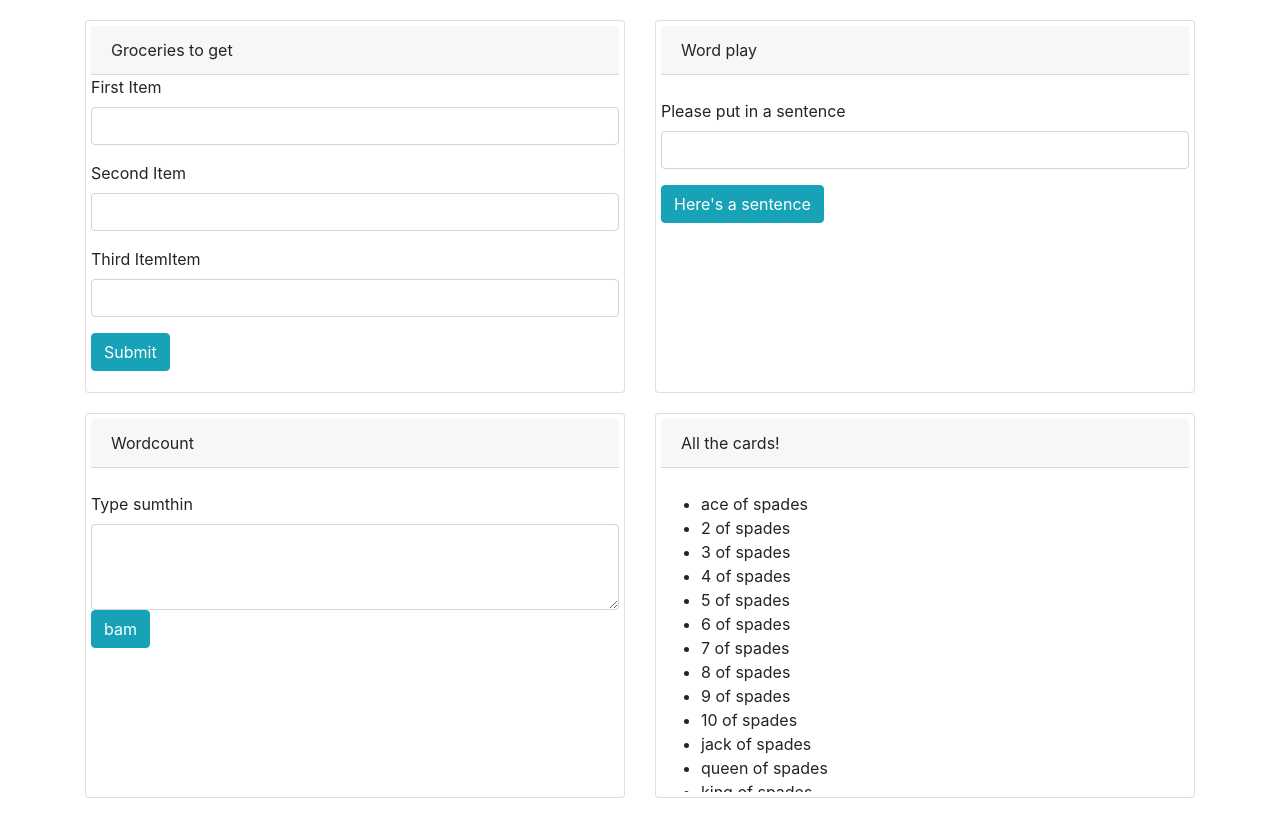
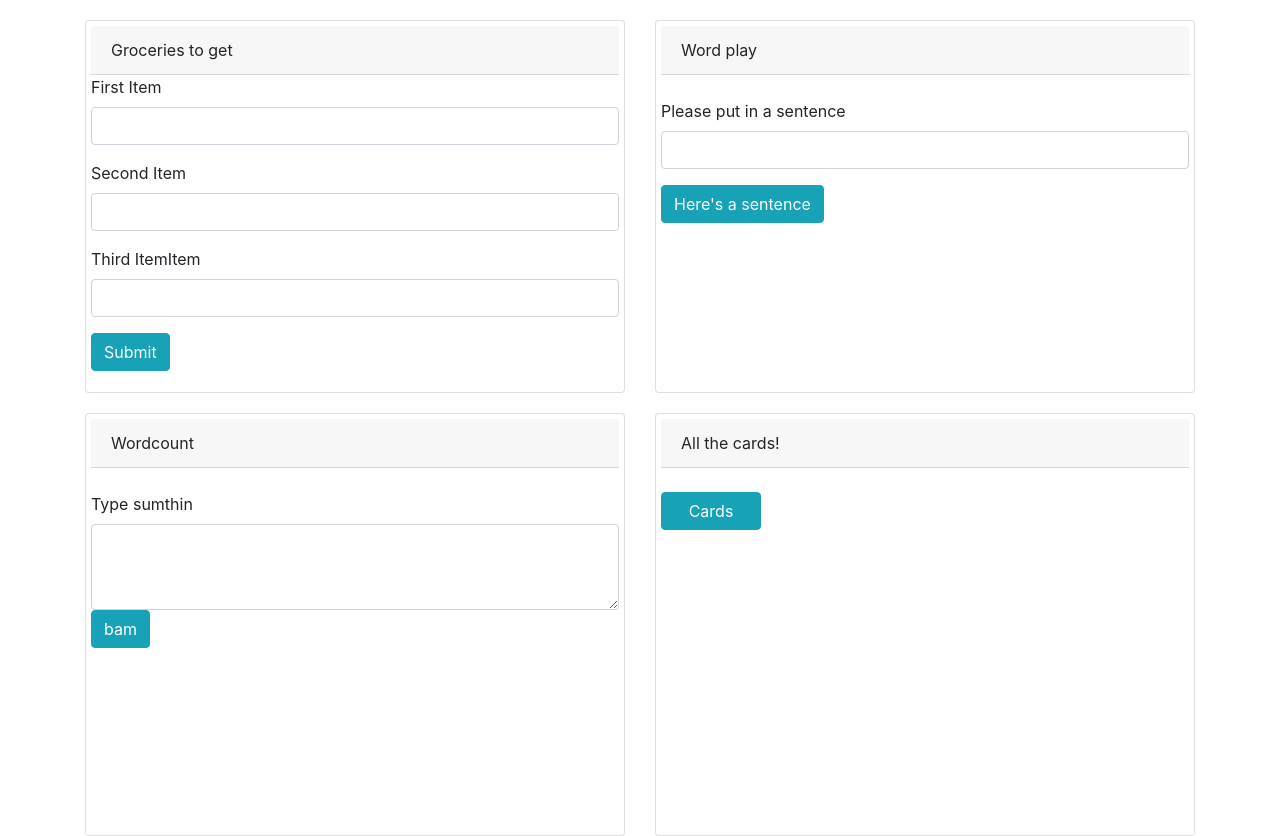
Before and after one commit to scottafraser/loopingarrays, a plain HTML site: page index.html in a window 1280 px wide. Before the commit the page ends 800 px from the top, so only its background shows below. Drawn offline with nearby package versions, Linux system fonts and the light colour scheme.

Commit message:
final stuff

```diff
--- a/css/styles.css
+++ b/css/styles.css
@@ -2,9 +2,17 @@
   display: none;
 }
 
+#cardDeck {
+  display: none;
+}
+
+#showCards {
+  width: 100px;
+}
+
 .box {
   height: 300px;
-  overflow: scroll;
+  overflow: auto;
 }
 
 .card {
--- a/index.html
+++ b/index.html
@@ -81,6 +81,7 @@
       <div class="card">
         <div class="card-header">All the cards!</div>
         <br>
+        <button id="showCards" type="button" class="btn btn-info">Cards</button>
         <div class="box">
           <ul id="cardDeck">
           </ul>
--- a/js/scripts.js
+++ b/js/scripts.js
@@ -82,6 +82,10 @@ $(function() {
 
   });
 
+  $("#showCards").click(function() {
+    $("#cardDeck").toggle();
+  });
+
   $("#wordCount").submit(function(event) {
     event.preventDefault();
 
```
